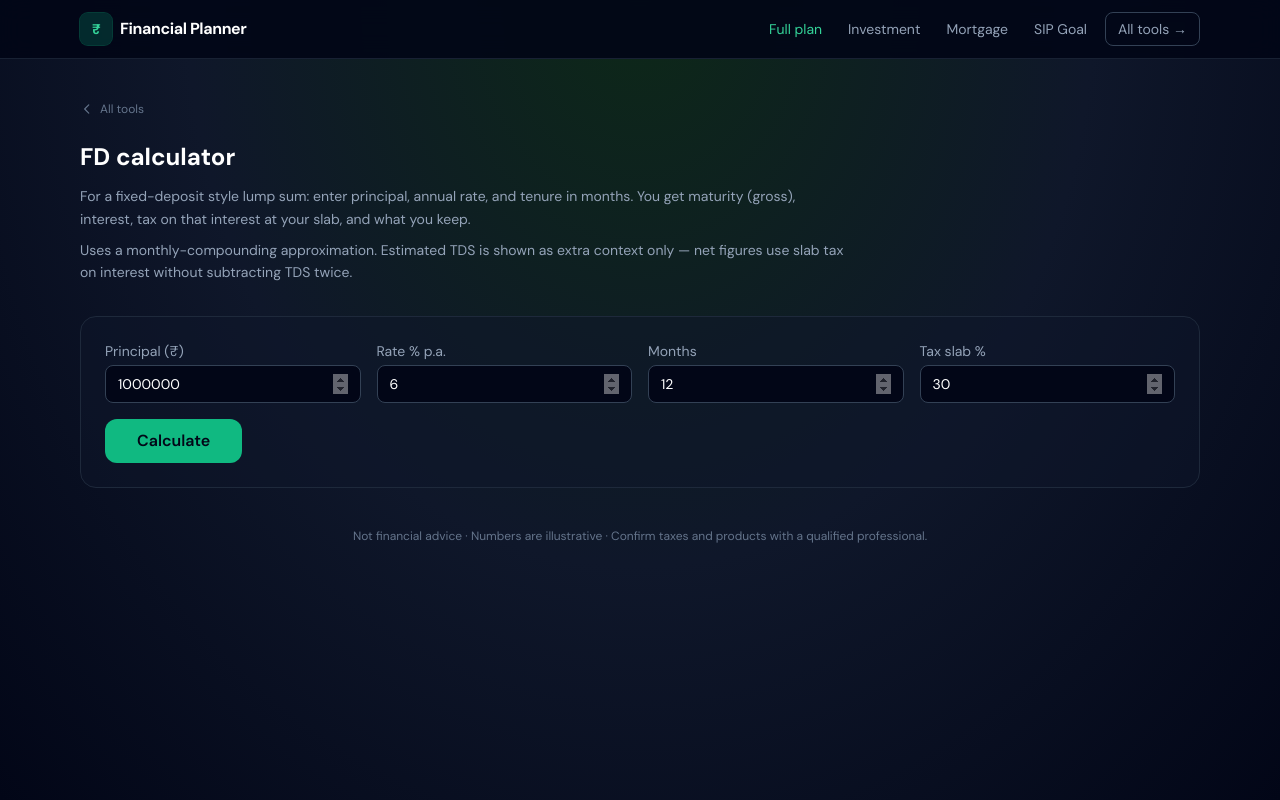
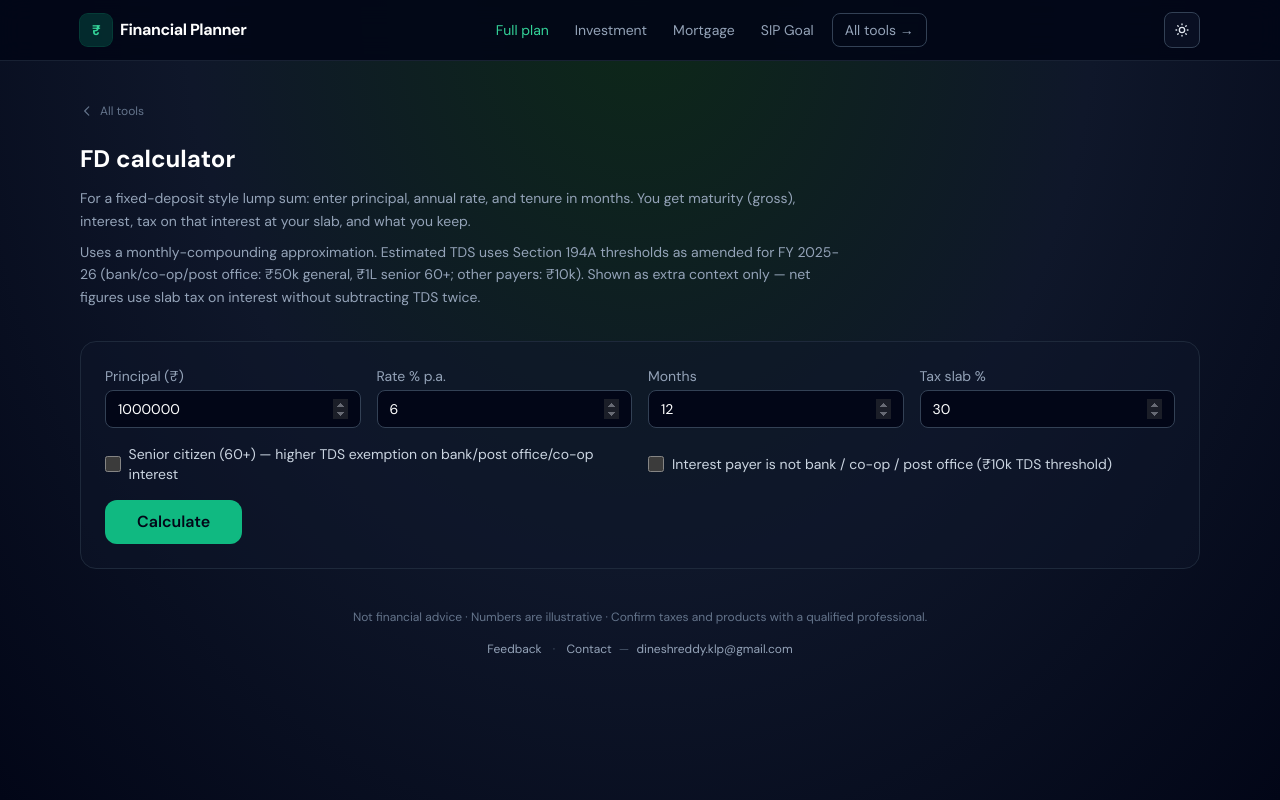
Before and after one commit to DineshReddyK/financial-planner, a FastAPI app: page /fd in a window 1280 px wide. Run offline with FastAPI, Linux system fonts and the light colour scheme; some libraries are stand-ins or nearby versions.

Commit message:
fix: calculations and add light theme

```diff
--- a/web/main.py
+++ b/web/main.py
@@ -3,6 +3,7 @@
 from __future__ import annotations
 
 from pathlib import Path
+from typing import Literal
 
 from fastapi import FastAPI, Request
 from fastapi.responses import HTMLResponse
@@ -176,7 +177,14 @@
     rate = float(form.get("rate", 6))
     months = int(form.get("months", 12))
     tax_slab = float(form.get("tax_slab", 30))
-    m = fd_net_metrics(principal, rate, months, tax_slab)
+    m = fd_net_metrics(
+        principal,
+        rate,
+        months,
+        tax_slab,
+        is_senior_citizen="fd_sc" in form,
+        interest_payer="other" if "fd_other" in form else "bank",
+    )
     ch = fd_waterfall_chart(principal, m["interest_gross"], m["tax_on_interest"], m["net_interest"])
     return templates.TemplateResponse(
         request,
@@ -187,6 +195,8 @@
             "rate": rate,
             "months": months,
             "tax_slab": tax_slab,
+            "fd_sc": "fd_sc" in form,
+            "fd_other": "fd_other" in form,
             "chart_json": ch,
         },
     )
@@ -316,8 +326,17 @@
     rate_pct: float = Field(..., ge=0)
     months: int = Field(..., ge=1)
     tax_slab_pct: float = Field(30, ge=0, le=100)
+    is_senior_citizen: bool = False
+    interest_payer: Literal["bank", "other"] = "bank"
 
 
 @app.post("/api/fd")
 async def api_fd(body: FdIn):
-    return fd_net_metrics(body.principal, body.rate_pct, body.months, body.tax_slab_pct)
+    return fd_net_metrics(
+        body.principal,
+        body.rate_pct,
+        body.months,
+        body.tax_slab_pct,
+        is_senior_citizen=body.is_senior_citizen,
+        interest_payer=body.interest_payer,
+    )
--- /dev/null
+++ b/web/static/theme.css
@@ -0,0 +1,208 @@
+/* Monochrome light theme: toggle with class `fp-light` on <html> */
+
+html.fp-light {
+  color-scheme: light;
+}
+
+html:not(.fp-light) {
+  color-scheme: dark;
+}
+
+/* Page background */
+.fp-body.fp-dark {
+  background: radial-gradient(ellipse at top, #0d2818 0%, #0f172a 50%, #020617 100%);
+}
+
+html.fp-light .fp-body.fp-dark {
+  background: linear-gradient(180deg, #fafafa 0%, #f4f4f5 45%, #e4e4e7 100%);
+}
+
+/* Shell */
+html.fp-light header.sticky {
+  border-color: rgb(228 228 231) !important;
+  background-color: rgba(255 255 255 / 0.92) !important;
+}
+
+html.fp-light .nav-link {
+  color: rgb(82 82 91) !important;
+}
+
+html.fp-light .nav-link:hover {
+  color: rgb(24 24 27) !important;
+  background-color: rgb(244 244 245) !important;
+}
+
+html.fp-light .nav-link-active {
+  color: rgb(24 24 27) !important;
+  font-weight: 600;
+}
+
+html.fp-light .text-white,
+html.fp-light .text-slate-100 {
+  color: rgb(24 24 27) !important;
+}
+
+html.fp-light .text-slate-200,
+html.fp-light .text-slate-300 {
+  color: rgb(63 63 70) !important;
+}
+
+html.fp-light .text-slate-400,
+html.fp-light .text-slate-500 {
+  color: rgb(82 82 91) !important;
+}
+
+html.fp-light .text-slate-600 {
+  color: rgb(113 113 122) !important;
+}
+
+html.fp-light .text-emerald-300,
+html.fp-light .text-emerald-400,
+html.fp-light .text-emerald-500 {
+  color: rgb(39 39 42) !important;
+}
+
+html.fp-light .text-amber-200,
+html.fp-light .text-amber-300 {
+  color: rgb(82 82 91) !important;
+}
+
+html.fp-light .text-rose-300 {
+  color: rgb(63 63 70) !important;
+}
+
+html.fp-light .group:hover .group-hover\:text-emerald-300,
+html.fp-light a:hover.text-emerald-400,
+html.fp-light .hover\:text-emerald-400:hover {
+  color: rgb(24 24 27) !important;
+}
+
+html.fp-light .border-slate-700,
+html.fp-light .border-slate-800,
+html.fp-light .border-slate-800\/80 {
+  border-color: rgb(228 228 231) !important;
+}
+
+html.fp-light .border-emerald-500\/50,
+html.fp-light .border-emerald-600\/50,
+html.fp-light .hover\:border-emerald-500\/50:hover,
+html.fp-light .hover\:border-emerald-500\/70:hover {
+  border-color: rgb(161 161 170) !important;
+}
+
+html.fp-light .bg-slate-950,
+html.fp-light .bg-slate-950\/90 {
+  background-color: rgb(255 255 255) !important;
+}
+
+html.fp-light [class~="bg-slate-900/50"],
+html.fp-light [class~="bg-slate-900/40"],
+html.fp-light [class~="bg-slate-900/60"] {
+  background-color: rgba(255 255 255 / 0.92) !important;
+}
+
+html.fp-light .bg-slate-900,
+html.fp-light .bg-slate-800 {
+  background-color: rgb(244 244 245) !important;
+}
+
+html.fp-light .bg-slate-800\/50 {
+  background-color: rgba(244 244 245 / 0.9) !important;
+}
+
+html.fp-light .bg-emerald-500\/20,
+html.fp-light .bg-emerald-950\/20,
+html.fp-light .group-hover\:bg-emerald-500\/20 {
+  background-color: rgba(24 24 27 / 0.08) !important;
+}
+
+html.fp-light .ring-emerald-500\/20,
+html.fp-light .ring-emerald-500\/30,
+html.fp-light .ring-white\/5 {
+  --tw-ring-color: rgb(212 212 216 / 0.5) !important;
+}
+
+html.fp-light .shadow-emerald-950\/60,
+html.fp-light .hover\:shadow-emerald-950\/60:hover {
+  --tw-shadow-color: rgb(24 24 27 / 0.12) !important;
+}
+
+html.fp-light a[class*="bg-gradient-to-br"][class*="from-emerald"] {
+  background-image: linear-gradient(
+    to bottom right,
+    rgba(244 244 245 / 0.98),
+    rgba(255 255 255 / 0.95)
+  ) !important;
+}
+
+html.fp-light .border-emerald-700\/40 {
+  border-color: rgb(212 212 216) !important;
+}
+
+html.fp-light .result-card {
+  border-color: rgb(228 228 231) !important;
+  background-color: rgba(255 255 255 / 0.85) !important;
+}
+
+html.fp-light .result-label {
+  color: rgb(113 113 122) !important;
+}
+
+html.fp-light input[type="number"],
+html.fp-light input[type="text"],
+html.fp-light select,
+html.fp-light textarea {
+  background-color: rgb(255 255 255) !important;
+  color: rgb(24 24 27) !important;
+  border-color: rgb(212 212 216) !important;
+}
+
+html.fp-light table {
+  color: rgb(24 24 27);
+}
+
+html.fp-light thead {
+  color: rgb(63 63 70);
+}
+
+html.fp-light tbody tr {
+  border-color: rgb(228 228 231);
+}
+
+/* Toggle icons: sun = dark theme active, moon = light theme active */
+#fp-theme-toggle .fp-icon-sun,
+#fp-theme-toggle .fp-icon-moon {
+  display: none;
+  align-items: center;
+  justify-content: center;
+}
+
+html:not(.fp-light) #fp-theme-toggle .fp-icon-sun {
+  display: inline-flex;
+}
+
+html.fp-light #fp-theme-toggle .fp-icon-moon {
+  display: inline-flex;
+}
+
+/* Theme control */
+#fp-theme-toggle {
+  border: 1px solid rgb(51 65 85);
+  background: rgb(15 23 42 / 0.6);
+  color: rgb(226 232 240);
+}
+
+html.fp-light #fp-theme-toggle {
+  border-color: rgb(212 212 216);
+  background: rgb(255 255 255);
+  color: rgb(24 24 27);
+}
+
+#fp-theme-toggle:hover {
+  border-color: rgb(100 116 139);
+}
+
+html.fp-light #fp-theme-toggle:hover {
+  border-color: rgb(161 161 170);
+  background: rgb(244 244 245);
+}
--- a/web/templates/base.html
+++ b/web/templates/base.html
@@ -1,9 +1,21 @@
 <!DOCTYPE html>
-<html lang="en" class="h-full bg-slate-950 text-slate-100">
+<html lang="en" class="h-full">
 <head>
   <meta charset="UTF-8" />
   <meta name="viewport" content="width=device-width, initial-scale=1" />
   <title>{{ title | default("Financial Planner") }} · India</title>
+  <script>
+    (function () {
+      try {
+        if (localStorage.getItem("fp-theme") === "light") {
+          document.documentElement.classList.add("fp-light");
+          document.documentElement.style.colorScheme = "light";
+        } else {
+          document.documentElement.style.colorScheme = "dark";
+        }
+      } catch (e) {}
+    })();
+  </script>
   <script src="https://cdn.tailwindcss.com"></script>
   <script>
     tailwind.config = {
@@ -14,6 +26,7 @@
       },
     };
   </script>
+  <link rel="stylesheet" href="/static/theme.css" />
   <link rel="preconnect" href="https://fonts.googleapis.com" />
   <link href="https://fonts.googleapis.com/css2?family=DM+Sans:ital,opsz,wght@0,9..40,400;0,9..40,600;0,9..40,700;1,9..40,400&display=swap" rel="stylesheet" />
   <script src="https://cdn.jsdelivr.net/npm/chart.js@4.4.1/dist/chart.umd.min.js"></script>
@@ -26,6 +39,8 @@
       transition: color 0.15s ease, background-color 0.15s ease;
     }
     .nav-link:hover { color: white; background-color: rgb(30 41 59); }
+    .nav-link-active { color: #34d399 !important; }
+    html.fp-light .nav-link:hover { color: rgb(24 24 27) !important; background-color: rgb(244 244 245) !important; }
     input[type=number]::-webkit-inner-spin-button { opacity: 0.4; }
     .result-card {
       border-radius: 0.75rem;
@@ -48,34 +63,78 @@
     }
   </style>
 </head>
-<body class="min-h-full antialiased font-sans" style="background: radial-gradient(ellipse at top, #0d2818 0%, #0f172a 50%, #020617 100%);">
+<body class="min-h-full antialiased font-sans bg-slate-950 text-slate-100 fp-body fp-dark">
 
   <header class="sticky top-0 z-50 border-b border-slate-800/80 bg-slate-950/90 backdrop-blur-md">
-    <div class="mx-auto flex max-w-6xl items-center justify-between px-4 py-3 gap-4">
-      <a href="/" class="flex shrink-0 items-center gap-2 text-base font-bold tracking-tight text-white hover:text-emerald-300 transition">
-        <span class="inline-flex h-8 w-8 items-center justify-center rounded-lg bg-emerald-500/20 text-emerald-400 ring-1 ring-emerald-500/30 text-sm font-bold">₹</span>
-        <span class="hidden sm:inline">Financial Planner</span>
+    <div class="mx-auto flex max-w-6xl items-center justify-between px-4 py-3 gap-3">
+      <a href="/" class="flex shrink-0 items-center gap-2 text-base font-bold tracking-tight text-white hover:text-emerald-300 transition min-w-0">
+        <span class="inline-flex h-8 w-8 shrink-0 items-center justify-center rounded-lg bg-emerald-500/20 text-emerald-400 ring-1 ring-emerald-500/30 text-sm font-bold">₹</span>
+        <span class="hidden sm:inline truncate">Financial Planner</span>
       </a>
-      <nav class="hidden md:flex items-center gap-0.5 text-sm overflow-x-auto">
-        <a href="/planner" class="nav-link whitespace-nowrap font-medium" style="color:#34d399">Full plan</a>
+      <nav class="hidden md:flex items-center gap-0.5 text-sm overflow-x-auto flex-1 justify-center min-w-0">
+        <a href="/planner" class="nav-link nav-link-active whitespace-nowrap font-medium">Full plan</a>
         <a href="/investment" class="nav-link whitespace-nowrap">Investment</a>
         <a href="/mortgage" class="nav-link whitespace-nowrap">Mortgage</a>
         <a href="/sip-goal" class="nav-link whitespace-nowrap">SIP Goal</a>
         <a href="/" class="nav-link ml-1 border border-slate-700 hover:border-emerald-500/50 whitespace-nowrap">All tools →</a>
       </nav>
-      <a href="/" class="md:hidden flex items-center gap-1.5 text-xs font-medium text-slate-400 hover:text-emerald-400 transition border border-slate-700 rounded-lg px-2.5 py-1.5">
-        <svg xmlns="http://www.w3.org/2000/svg" class="h-3.5 w-3.5" fill="none" viewBox="0 0 24 24" stroke="currentColor" stroke-width="2"><path stroke-linecap="round" stroke-linejoin="round" d="M4 6h16M4 12h16M4 18h16"/></svg>
-        All tools
-      </a>
+      <div class="flex shrink-0 items-center gap-2">
+        <button type="button" id="fp-theme-toggle" class="inline-flex h-9 w-9 items-center justify-center rounded-lg text-sm font-medium transition focus:outline-none focus-visible:ring-2 focus-visible:ring-emerald-500/50" aria-label="Switch theme" title="Light / dark">
+          <span class="fp-icon-sun h-4 w-4" aria-hidden="true">
+            <svg xmlns="http://www.w3.org/2000/svg" fill="none" viewBox="0 0 24 24" stroke="currentColor" stroke-width="2"><path stroke-linecap="round" stroke-linejoin="round" d="M12 3v1m0 16v1m9-9h-1M4 12H3m15.364 6.364l-.707-.707M6.343 6.343l-.707-.707m12.728 0l-.707.707M6.343 17.657l-.707.707M16 12a4 4 0 11-8 0 4 4 0 018 0z"/></svg>
+          </span>
+          <span class="fp-icon-moon h-4 w-4" aria-hidden="true">
+            <svg xmlns="http://www.w3.org/2000/svg" fill="none" viewBox="0 0 24 24" stroke="currentColor" stroke-width="2"><path stroke-linecap="round" stroke-linejoin="round" d="M20.354 15.354A9 9 0 018.646 3.646 9.003 9.003 0 0012 21a9.003 9.003 0 008.354-5.646z"/></svg>
+          </span>
+        </button>
+        <a href="/" class="md:hidden flex items-center gap-1.5 text-xs font-medium text-slate-400 hover:text-emerald-400 transition border border-slate-700 rounded-lg px-2.5 py-1.5">
+          <svg xmlns="http://www.w3.org/2000/svg" class="h-3.5 w-3.5" fill="none" viewBox="0 0 24 24" stroke="currentColor" stroke-width="2"><path stroke-linecap="round" stroke-linejoin="round" d="M4 6h16M4 12h16M4 18h16"/></svg>
+          All tools
+        </a>
+      </div>
     </div>
   </header>
 
-  <main class="mx-auto max-w-6xl px-4 py-10">
+  <main class="mx-auto max-w-6xl px-4 py-10 fp-content">
     {% block content %}{% endblock %}
   </main>
 
-  <footer class="mx-auto max-w-6xl px-4 pb-10 text-center text-xs text-slate-500">
-    Not financial advice · Numbers are illustrative · Confirm taxes and products with a qualified professional.
+  <footer class="mx-auto max-w-6xl px-4 pb-10 space-y-4 text-center text-xs text-slate-500">
+    <p>Not financial advice · Numbers are illustrative · Confirm taxes and products with a qualified professional.</p>
+    <p class="text-slate-500">
+      <a href="mailto:dineshreddy.klp@gmail.com?subject=Financial%20Planner%20feedback" class="text-slate-400 hover:text-emerald-400 underline-offset-2 hover:underline">Feedback</a>
+      <span class="mx-2 text-slate-600">·</span>
+      <a href="mailto:dineshreddy.klp@gmail.com" class="text-slate-400 hover:text-emerald-400 underline-offset-2 hover:underline">Contact</a>
+      <span class="mx-1 text-slate-600">—</span>
+      <a href="mailto:dineshreddy.klp@gmail.com" class="text-slate-400 hover:text-emerald-400">dineshreddy.klp@gmail.com</a>
+    </p>
   </footer>
+  <script>
+    (function () {
+      var KEY = "fp-theme";
+      var root = document.documentElement;
+      var btn = document.getElementById("fp-theme-toggle");
+      function isLight() {
+        return root.classList.contains("fp-light");
+      }
+      function apply(theme) {
+        if (theme === "light") {
+          root.classList.add("fp-light");
+          root.style.colorScheme = "light";
+        } else {
+          root.classList.remove("fp-light");
+          root.style.colorScheme = "dark";
+        }
+        try {
+          localStorage.setItem(KEY, theme);
+        } catch (e) {}
+      }
+      if (btn) {
+        btn.addEventListener("click", function () {
+          apply(isLight() ? "dark" : "light");
+        });
+      }
+    })();
+  </script>
 </body>
 </html>
--- a/web/templates/fd.html
+++ b/web/templates/fd.html
@@ -8,7 +8,7 @@
 <h1 class="text-2xl font-bold text-white">FD calculator</h1>
 <div class="mt-3 max-w-3xl space-y-2 text-sm leading-relaxed text-slate-400">
   <p>For a fixed-deposit style lump sum: enter principal, annual rate, and tenure in months. You get maturity (gross), interest, tax on that interest at your slab, and what you keep.</p>
-  <p>Uses a monthly-compounding approximation. Estimated TDS is shown as extra context only — net figures use slab tax on interest without subtracting TDS twice.</p>
+  <p>Uses a monthly-compounding approximation. Estimated TDS uses Section 194A thresholds as amended for FY 2025-26 (bank/co-op/post office: ₹50k general, ₹1L senior 60+; other payers: ₹10k). Shown as extra context only — net figures use slab tax on interest without subtracting TDS twice.</p>
 </div>
 
 <form method="post" class="mt-8 grid gap-4 rounded-2xl border border-slate-800 bg-slate-900/50 p-6 sm:grid-cols-2 lg:grid-cols-4">
@@ -16,6 +16,14 @@
   <label class="block text-sm text-slate-400">Rate % p.a.<input type="number" step="0.01" name="rate" value="{{ rate | default(6) }}" class="mt-1 w-full rounded-lg border border-slate-700 bg-slate-950 px-3 py-2 text-white" /></label>
   <label class="block text-sm text-slate-400">Months<input type="number" name="months" value="{{ months | default(12) }}" class="mt-1 w-full rounded-lg border border-slate-700 bg-slate-950 px-3 py-2 text-white" /></label>
   <label class="block text-sm text-slate-400">Tax slab %<input type="number" step="0.1" name="tax_slab" value="{{ tax_slab | default(30) }}" class="mt-1 w-full rounded-lg border border-slate-700 bg-slate-950 px-3 py-2 text-white" /></label>
+  <label class="flex items-center gap-2 text-sm text-slate-300 cursor-pointer lg:col-span-2">
+    <input type="checkbox" name="fd_sc" {% if fd_sc %}checked{% endif %} class="h-4 w-4 accent-emerald-500" />
+    Senior citizen (60+) — higher TDS exemption on bank/post office/co-op interest
+  </label>
+  <label class="flex items-center gap-2 text-sm text-slate-300 cursor-pointer lg:col-span-2">
+    <input type="checkbox" name="fd_other" {% if fd_other %}checked{% endif %} class="h-4 w-4 accent-emerald-500" />
+    Interest payer is not bank / co-op / post office (₹10k TDS threshold)
+  </label>
   <div class="flex items-end lg:col-span-4"><button type="submit" class="rounded-xl bg-emerald-500 px-8 py-2.5 font-semibold text-slate-950 hover:bg-emerald-400">Calculate</button></div>
 </form>
 
@@ -26,7 +34,7 @@
   <div class="rounded-xl border border-slate-800 bg-slate-900/60 p-4"><p class="text-xs text-slate-500">Tax on interest (slab)</p><p class="text-lg font-semibold text-amber-200">₹ {{ "{:,.2f}".format(m.tax_on_interest) }}</p></div>
   <div class="rounded-xl border border-slate-800 bg-slate-900/60 p-4"><p class="text-xs text-slate-500">Net interest</p><p class="text-lg font-semibold text-emerald-300">₹ {{ "{:,.2f}".format(m.net_interest) }}</p></div>
 </div>
-<p class="mt-4 text-sm text-slate-400">Estimated TDS withheld (info): <span class="text-slate-200">₹ {{ "{:,.2f}".format(m.tds_estimate) }}</span> · Net yield on principal: <span class="text-emerald-300">{{ "{:.2f}".format(m.profit_pct) }}%</span></p>
+<p class="mt-4 text-sm text-slate-400">Estimated TDS withheld (info, threshold ₹{{ "{:,.0f}".format(m.tds_threshold) }}): <span class="text-slate-200">₹ {{ "{:,.2f}".format(m.tds_estimate) }}</span> · Net yield on principal: <span class="text-emerald-300">{{ "{:.2f}".format(m.profit_pct) }}%</span></p>
 {{ ch.render_chart('fd-chart', chart_json) }}
 {% endif %}
 {% endblock %}
--- a/web/templates/fd_mf.html
+++ b/web/templates/fd_mf.html
@@ -7,7 +7,7 @@
 </a>
 <h1 class="text-2xl font-bold text-white">FD vs liquid MF vs savings</h1>
 <div class="mt-3 max-w-3xl space-y-2 text-sm leading-relaxed text-slate-400">
-  <p>For a short-horizon lump sum, compare after-tax outcomes across three options: fixed deposit (interest taxed at slab), a growth mutual fund (STCG at slab rate if &lt;12 months; else LTCG at 12.5% above ₹1.25L), and a plain savings account (simple interest, taxed at slab).</p>
+  <p>For a short-horizon lump sum, compare after-tax outcomes across three options: fixed deposit (interest taxed at slab), a specified equity-oriented growth mutual fund (STCG at 20% if &lt;12 months; LTCG at 12.5% above ₹1.25L if longer — cess/surcharge omitted), and a plain savings account (simple interest, taxed at slab).</p>
   <p>Winner is illustrative — real products, lock-in periods, exit loads, and tax filing differ.</p>
 </div>
 
```
Also changed, not shown: planner_core/__init__.py (+9 -3 lines), planner_core/extended.py (+18 -3 lines), planner_core/services.py (+43 -7 lines), web/routes_extended.py (+7 -2 lines), web/templates/utilities.html (+6 -1 lines).
